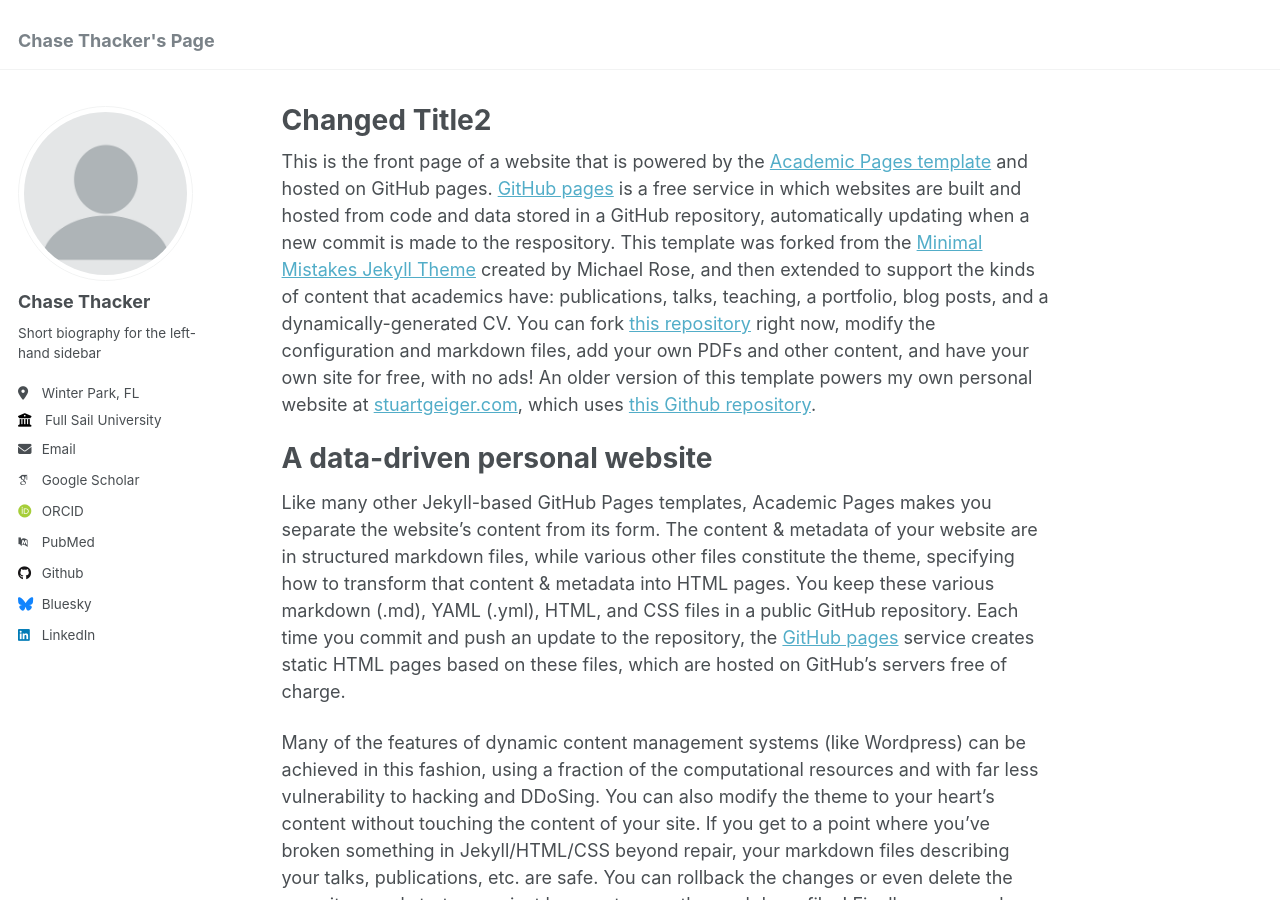
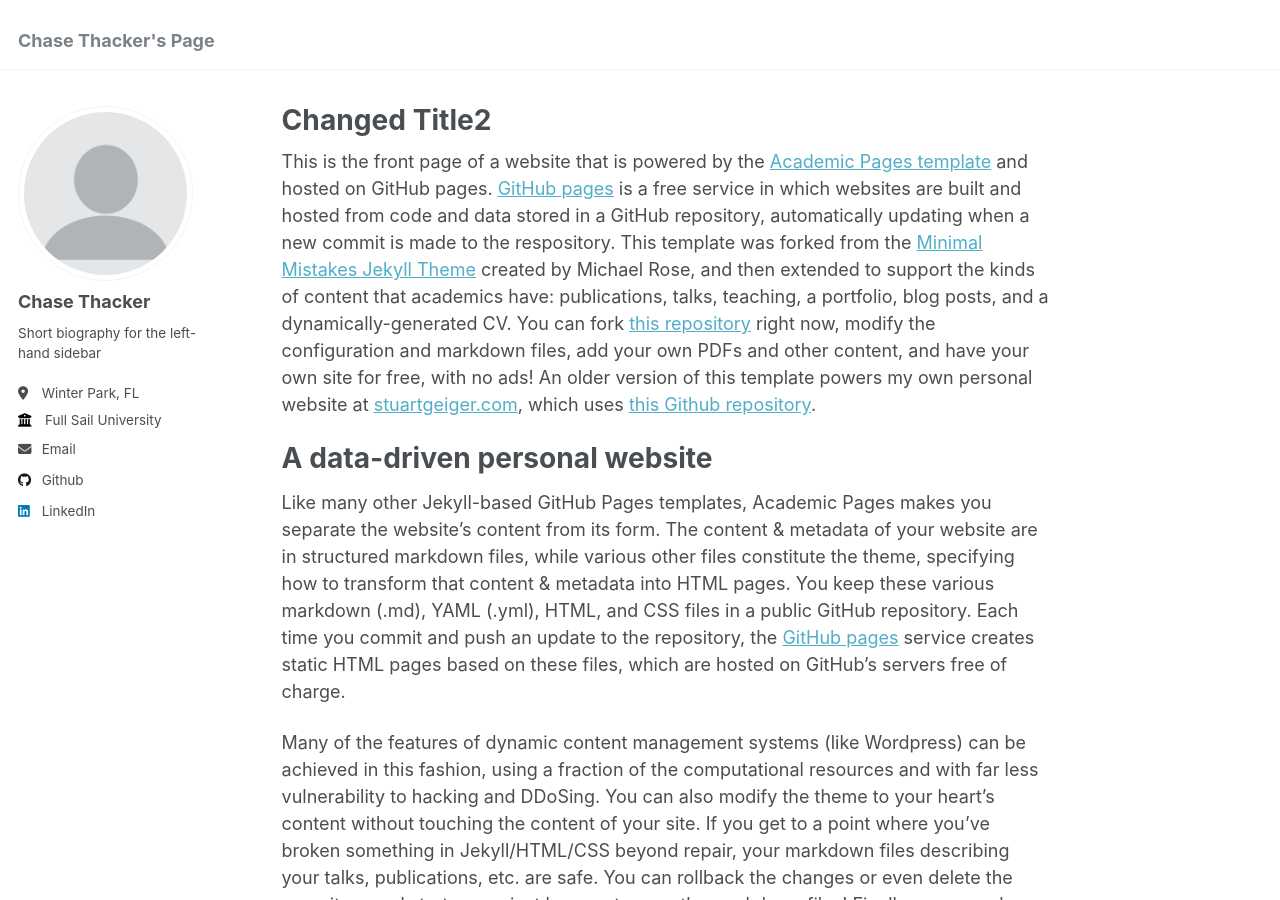
Before and after one commit to thackattack42/thackattack42.github.io, a Jekyll site: the page built from _pages/about.md, in a window 1280 px wide and 900 px high. Built offline with Jekyll 4.4.1, drawn with Linux system fonts in a browser that asks for light colours; some web fonts are replaced; some of the changed lines change nothing that is shown.

Commit message:
Update _config.yml

```diff
--- a/_config.yml
+++ b/_config.yml
@@ -12,7 +12,7 @@
 title_separator          : "-"
 name                     : &name "Chase Thacker"
 description              : &description "personal description"
-url                      : https://thackattack42.github.io # the base hostname & protocol for your site e.g. "https://mmistakes.github.io"
+url                      : https://chasethacker.github.io # the base hostname & protocol for your site e.g. "https://mmistakes.github.io"
 baseurl                  : "" # the subpath of your site, e.g. "/blog"
 repository               : "academicpages/academicpages.github.io"
 
@@ -32,23 +32,23 @@
 
   # Academic websites
   arxiv            : # URL - Update with the correct link to your profile
-  googlescholar    : "https://scholar.google.com/citations?user=PS_CX0AAAAAJ"
+  googlescholar    : # URL
   impactstory      : # URL
-  orcid            : "http://orcid.org/yourorcidurl"
+  orcid            : # URL
   semantic         : # URL
-  pubmed           : "https://www.ncbi.nlm.nih.gov/pubmed/?term=john+snow"
+  pubmed           : # URL
   researchgate     : # URL
 
   # Repositories and software development
   bitbucket        : # Username - Update with your username on the site
   codepen          : # Username
   dribbble         : # Username
-  github           : "academicpages"
+  github           : "thackattack42"
   kaggle           : # Username
   stackoverflow    : # User number or user number and name (i.e., use "1" or "1/jeff-atwood")
 
   # Social media
-  bluesky          : "bsky.app" # Replace this with you Bluesky username
+  bluesky          : # Replace this with you Bluesky username
   facebook         : # Username
   flickr           : # Username
   foursquare       : # Username
```
